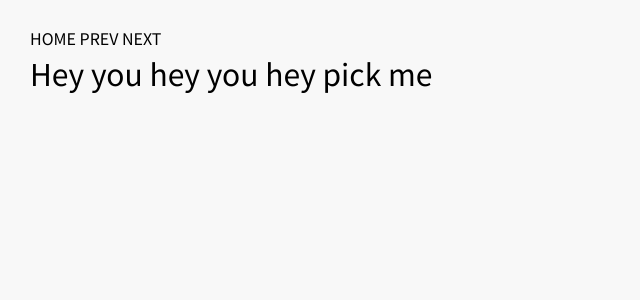
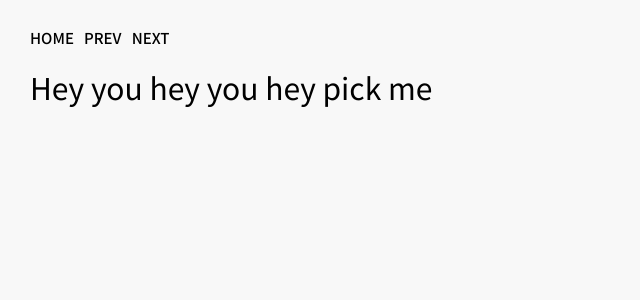
Before and after one commit to law-wang/ferrari, a Jekyll site: the page built from _posts/2020-04-23-ten.md, in a window 1280 px wide. Shown: the top 300 px of the page, without its empty margins (0-640 px from the left). Built offline with Jekyll 4.4.1, drawn with Linux system fonts in a browser that asks for light colours; some web fonts are replaced.

Commit message:
update styles

```diff
--- a/_layouts/post.html
+++ b/_layouts/post.html
@@ -10,9 +10,9 @@
   </head>
   <body>
     <div class="navigation">
-      <a class="home" href="/">HOME</a>
+      <a class="home" href="/">HOME</a> &nbsp;
       {% if page.previous.url %}
-        <a class="prev" href="{{page.previous.url}}">PREV</a>
+        <a class="prev" href="{{page.previous.url}}">PREV</a> &nbsp;
       {% endif %}
       {% if page.next.url %}
         <a class="next" href="{{page.next.url}}">NEXT</a>
--- a/styles.scss
+++ b/styles.scss
@@ -109,5 +109,7 @@ li {
 	}
 }
 .navigation {
-  margin-bottom: 5px;
+  margin-bottom: 20px;
+  font-weight: 500;
+  font-size: 15px;
 }
```
